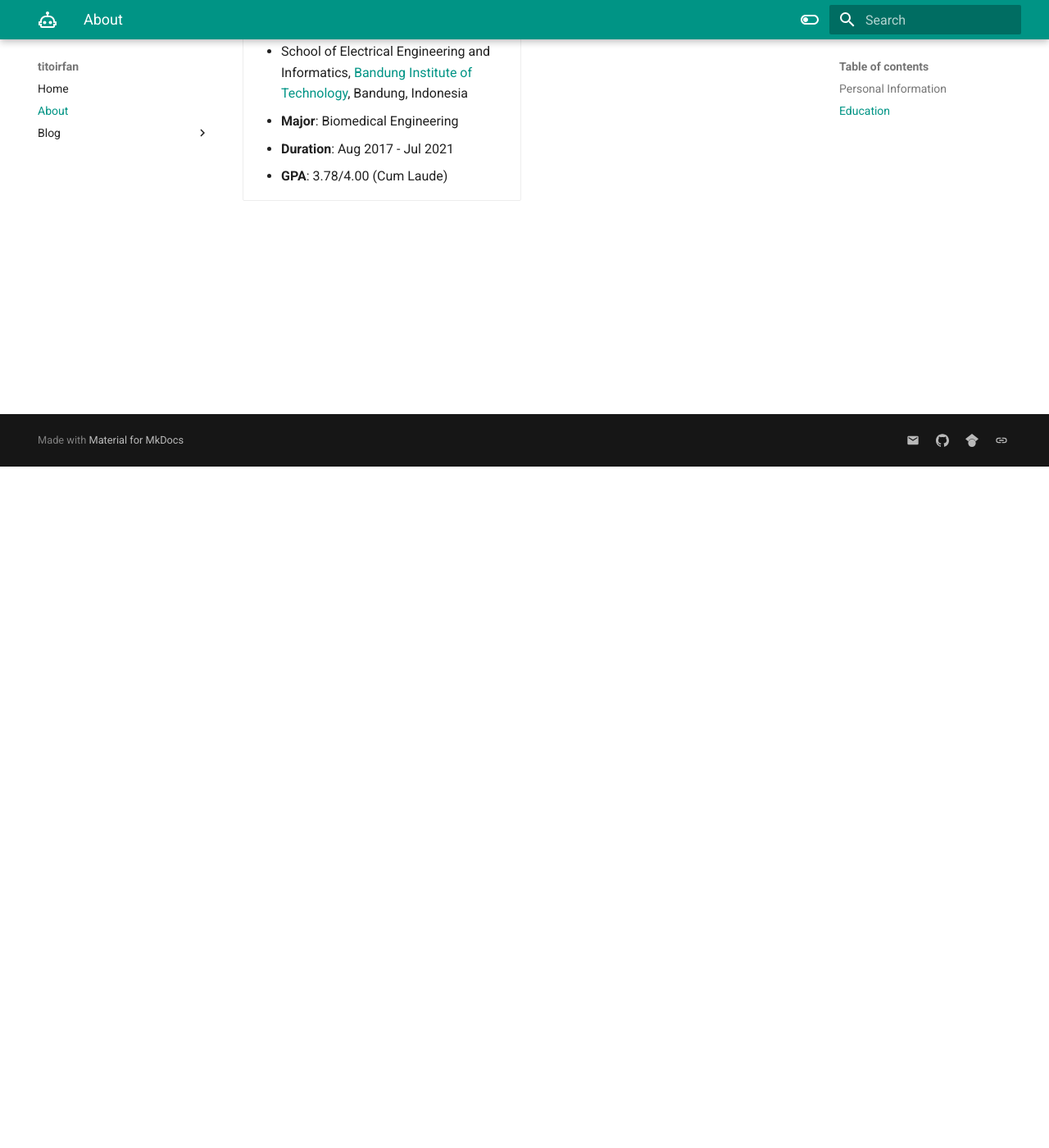
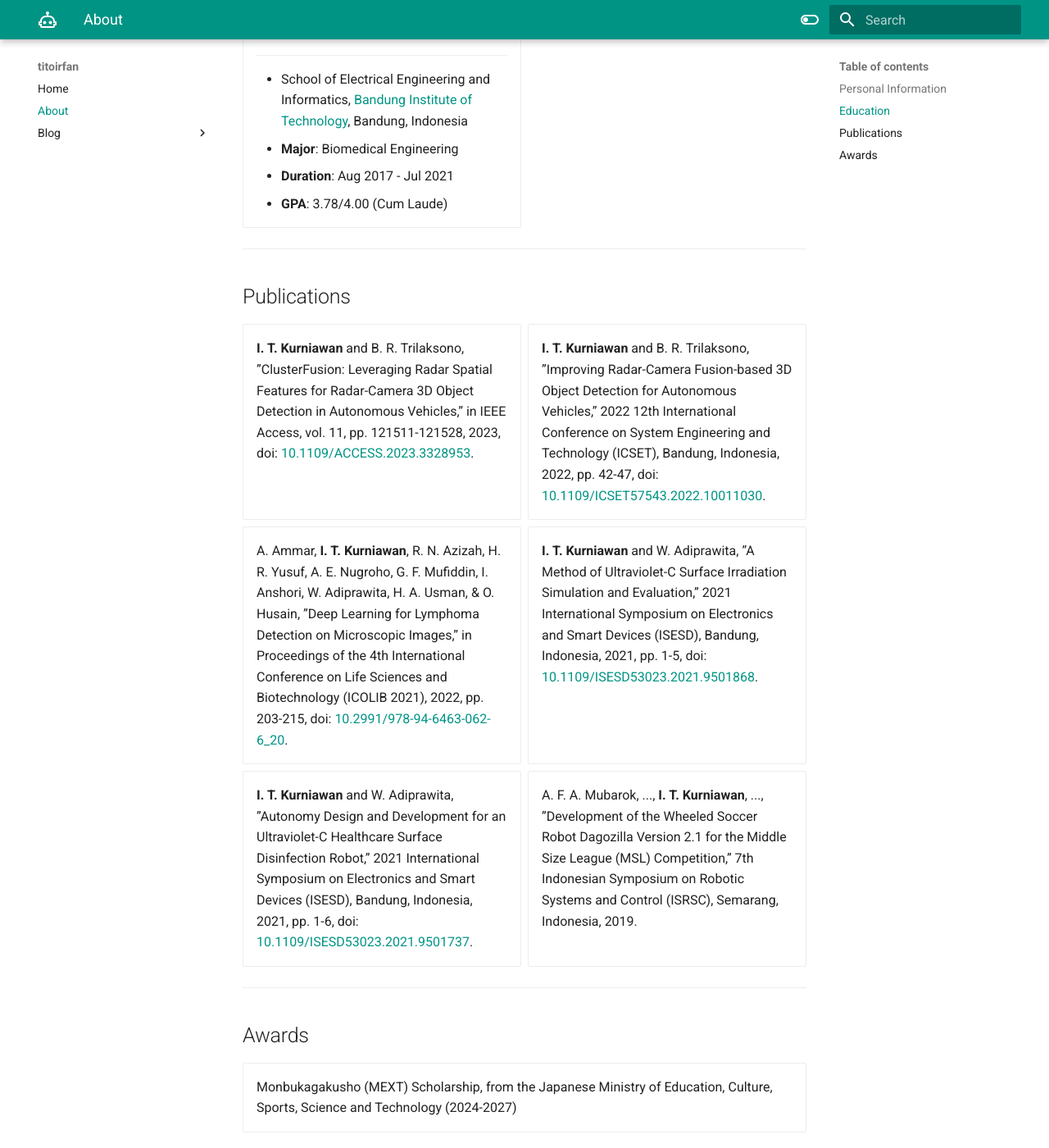
Before and after one commit to titoirfan/titoirfan.github.io, an MkDocs documentation site: the page built from docs/about.md, in a window 1280 px wide and 1400 px high, scrolled down 831 px. Shown: the whole window at 82% size. Built offline with MkDocs 1.6.1 and Material for MkDocs 9.7.7, drawn with Linux system fonts in a browser that asks for light colours.

Commit message:
Update About

```diff
--- a/docs/about.md
+++ b/docs/about.md
@@ -46,3 +47,34 @@ hide:
     - **GPA**: 3.78/4.00 (Cum Laude)
 
 </div>
+
+---
+
+## Publications
+
+<div class="grid cards" markdown>
+
+-   **I. T. Kurniawan** and B. R. Trilaksono, ”ClusterFusion: Leveraging Radar Spatial Features for Radar-Camera 3D Object Detection in Autonomous Vehicles,” in IEEE Access, vol. 11, pp. 121511-121528, 2023, doi: [10.1109/ACCESS.2023.3328953](https://doi.org/10.1109/ACCESS.2023.3328953).
+
+- **I. T. Kurniawan** and B. R. Trilaksono, ”Improving Radar-Camera Fusion-based 3D Object Detection for Autonomous Vehicles,” 2022 12th International Conference on System Engineering and Technology (ICSET), Bandung, Indonesia, 2022, pp. 42-47, doi: [10.1109/ICSET57543.2022.10011030](https://doi.org/ICSET57543.2022.10011030).
+
+- A. Ammar, **I. T. Kurniawan**, R. N. Azizah, H. R. Yusuf, A. E. Nugroho, G. F. Mufiddin, I. Anshori, W. Adiprawita, H. A. Usman, & O. Husain, ”Deep Learning for Lymphoma Detection on Microscopic Images,” in Proceedings of the 4th International Conference on Life Sciences and Biotechnology (ICOLIB 2021), 2022, pp. 203-215, doi:
+[10.2991/978-94-6463-062-6_20](https://doi.org/10.2991/978-94-6463-062-6_20).
+
+- **I. T. Kurniawan** and W. Adiprawita, ”A Method of Ultraviolet-C Surface Irradiation Simulation and Evaluation,” 2021 International Symposium on Electronics and Smart Devices (ISESD), Bandung, Indonesia, 2021, pp. 1-5, doi: [10.1109/ISESD53023.2021.9501868](https://doi.org/10.1109/ISESD53023.2021.9501868).
+
+- **I. T. Kurniawan** and W. Adiprawita, ”Autonomy Design and Development for an Ultraviolet-C Healthcare Surface Disinfection Robot,” 2021 International Symposium on Electronics and Smart Devices (ISESD), Bandung, Indonesia, 2021, pp. 1-6, doi: [10.1109/ISESD53023.2021.9501737](https://doi.org/10.1109/ISESD53023.2021.9501737).
+
+- A. F. A. Mubarok, ..., **I. T. Kurniawan**, ..., ”Development of the Wheeled Soccer Robot Dagozilla Version 2.1 for the Middle Size League (MSL) Competition,” 7th Indonesian Symposium on Robotic Systems and Control (ISRSC), Semarang, Indonesia, 2019.
+
+</div>
+
+---
+
+## Awards
+
+<div class="grid cards" markdown>
+
+- Monbukagakusho (MEXT) Scholarship, from the Japanese Ministry of Education, Culture, Sports, Science and Technology (2024-2027)
+
+</div>
```
Also changed, not shown: other parts of docs/about.md (+2 -1 lines).
